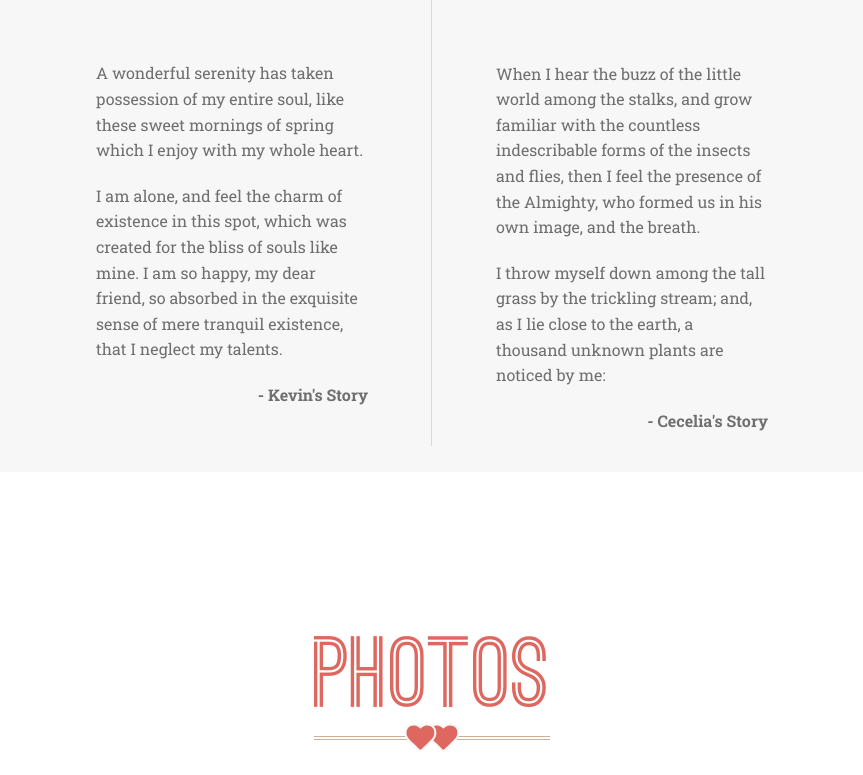
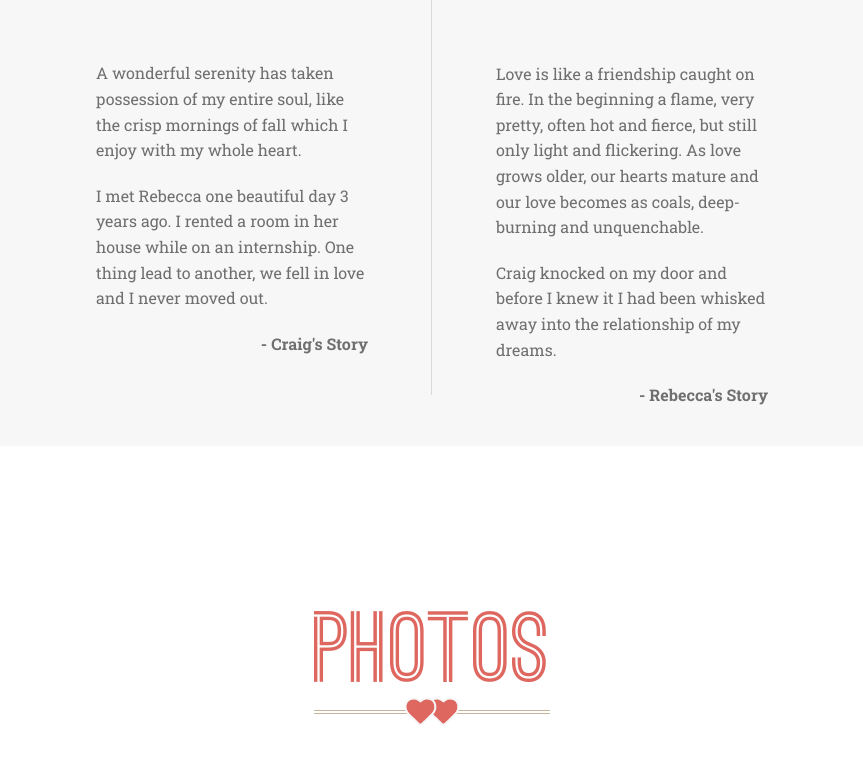
Before and after one commit to Craig-Lehmann/Craig-Lehmann.github.io, a plain HTML site: page index.html in a window 1280 px wide. Shown: the part 2267-3042 px from the top of the page, without its empty margins (368-1231 px from the left). Drawn offline with nearby package versions, Linux system fonts and the light colour scheme; some packages are replaced by stand-ins of ours; a web font is replaced by a local one.

Commit message:
updating bio's

```diff
--- a/index.html
+++ b/index.html
@@ -114,24 +114,24 @@
 							<img src="img/groom.png" alt="Bride"/>
 							<blockquote class="caption-1">
 								<p>
-									A wonderful serenity has taken possession of my entire soul, like these sweet mornings of spring which I enjoy with my whole heart.
+									A wonderful serenity has taken possession of my entire soul, like the crisp mornings of fall which I enjoy with my whole heart.
 								</p>
 								<p>
-									I am alone, and feel the charm of existence in this spot, which was created for the bliss of souls like mine. I am so happy, my dear friend, so absorbed in the exquisite sense of mere tranquil existence, that I neglect my talents.
+									I met Rebecca one beautiful day 3 years ago. I rented a room in her house while on an internship. One thing lead to another, we fell in love and I never moved out.
 								</p>
-								<strong class="right">- Kevin's Story</strong>
+								<strong class="right">- Craig's Story</strong>
 							</blockquote>
 						</div>
 						<div class="small-12 large-6 columns section-groom">
 							<img src="img/Bride.png" alt="Bride" />
 							<blockquote class="caption-2">
 								<p>
-									When I hear the buzz of the little world among the stalks, and grow familiar with the countless indescribable forms of the insects and flies, then I feel the presence of the Almighty, who formed us in his own image, and the breath.
+									Love is like a friendship caught on fire. In the beginning a flame, very pretty, often hot and fierce, but still only light and flickering. As love grows older, our hearts mature and our love becomes as coals, deep-burning and unquenchable.
 								</p>
 								<p>
-									I throw myself down among the tall grass by the trickling stream; and, as I lie close to the earth, a thousand unknown plants are noticed by me:
+									Craig knocked on my door and before I knew it I had been whisked away into the relationship of my dreams.
 								</p>
-								<strong class="right">- Cecelia's Story</strong>
+								<strong class="right">- Rebecca's Story</strong>
 							</blockquote>
 						</div>
 					</div><!-- END .row -->
@@ -306,8 +306,7 @@
 						</li>
 					</ul>
 					<p class="content-block">
-						Sed ut perspiciatis unde omnis iste natus error sit voluptatem accusantium doloremque laudantium, totam rem aperiam, eaque ipsa quae ab illo inventore veritatis et quasi architecto beatae vitae dicta sunt explicabo. Nemo enim ipsam voluptatem quia voluptas sit aspernatur aut odit aut fugit, sed quia consequuntur magni dolores eos qui
-					</p><!-- END .content-block -->
+						Please click the above images to see our gift registries. We appreciate but do not expect gifts from our guests. The most important thing is that you come with a smile, ready to enjoy a fantastic night of happiness and celebration.
 				</div>
 			</div><!-- END #section-5 -->
 
```
